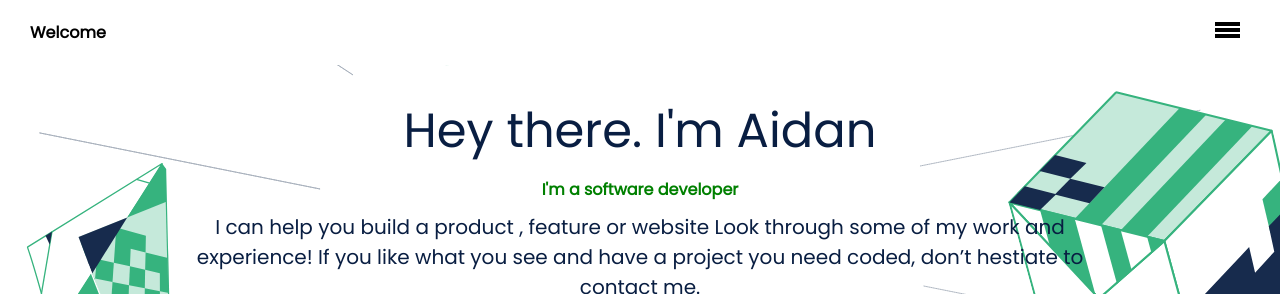
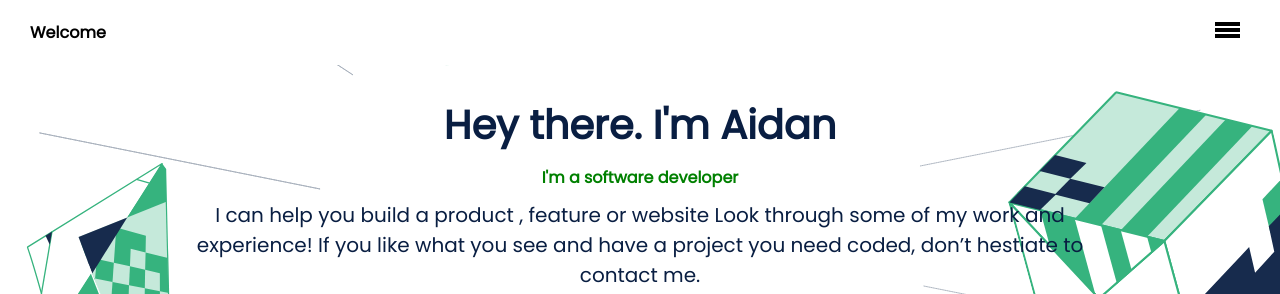
Before and after one commit to Aidan-bn/Portfolio, a website: page index.html in a window 1280 px wide. Shown: the top 294 px of the page. Drawn offline with Linux system fonts and the light colour scheme.

Commit message:
Update index.html

```diff
--- a/index.html
+++ b/index.html
@@ -32,7 +32,7 @@
         <div class="headline">
             <div class="primary">
                 <div class="primaryblack">
-                    <p>Hey there. I'm Aidan</p>
+                    <h5>Hey there. I'm Aidan</h5>
                 </div>
                 <div class="primarygreen">
                     <p>I'm a software developer</p>
```
